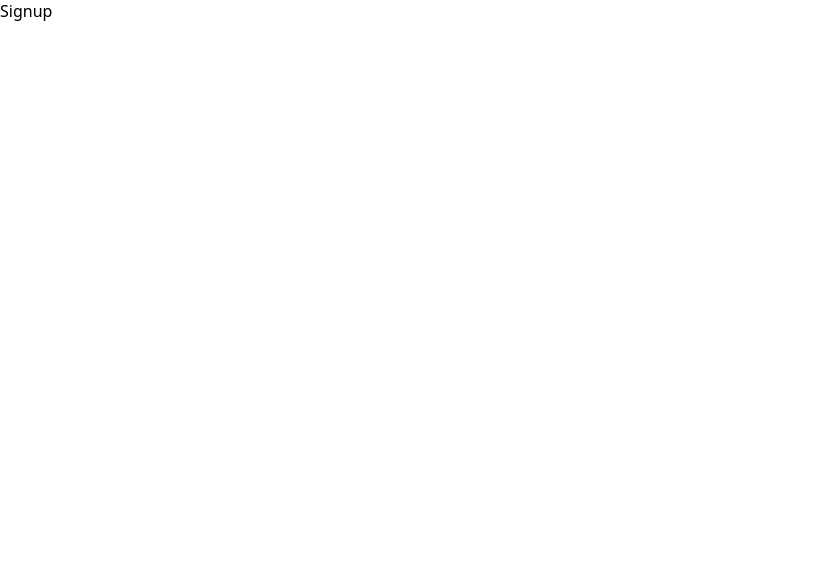
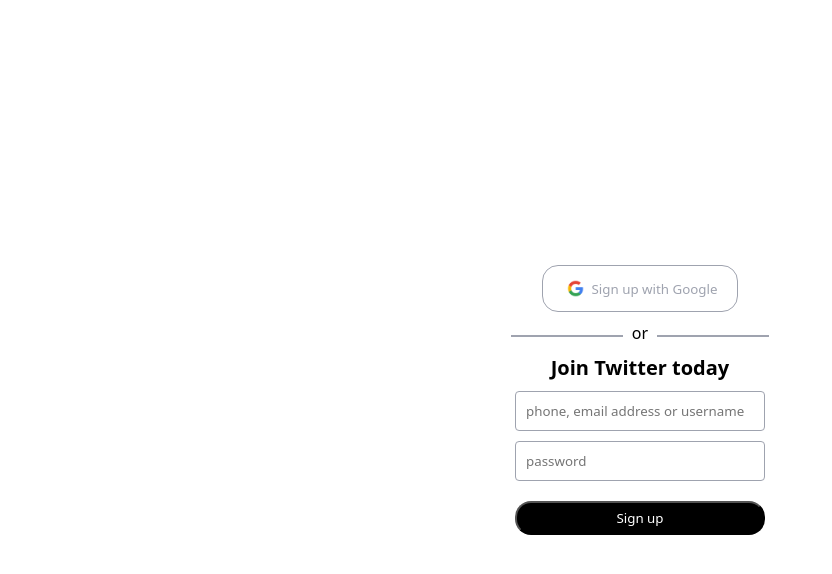
Before and after one commit to M-AminM/twitter-clone, a Next.js app: page /signup in a window 1280 px wide. Shown: the top 574 px of the page, without its empty margins (0-832 px from the left). Built offline with nearby package versions, Linux system fonts and the light colour scheme; no server answers.

Commit message:
signup component

```diff
--- a/app/login/login.module.scss
+++ b/app/login/login.module.scss
@@ -6,23 +6,6 @@
   width: 100%;
   height: 100vh;
   gap: 10px;
-
-  &__title {
-    font-size: 20px;
-  }
-
-  &__input {
-    width: 250px;
-    padding: 10px;
-    border: 1px solid #9fa3af;
-    outline: none;
-    border-radius: 4px;
-    cursor: pointer;
-
-    &::placeholder {
-      font-weight: 500;
-    }
-  }
 
   &__google {
     padding: 10px 20px;
@@ -38,46 +21,4 @@
     gap: 4px;
     cursor: pointer;
   }
-
-  &__or {
-    font-size: 16px;
-    position: relative;
-
-    &::after {
-      content: "";
-      border: 1px solid #9fa3af;
-      width: 110px;
-      position: absolute;
-      top: 60%;
-      left: 25px;
-    }
-
-    &::before {
-      content: "";
-      border: 1px solid #9fa3af;
-      width: 110px;
-      position: absolute;
-      top: 60%;
-      right: 25px;
-    }
-  }
-
-  &__button {
-    cursor: pointer;
-    margin-top: 10px;
-    width: 250px;
-    padding: 6px 20px;
-    color: #fff;
-    background: #000;
-    outline: none;
-    border-radius: 16px;
-    font-weight: 500;
-
-    transition: all 0.4s;
-    &:hover {
-      background: #fff;
-      color: #000;
-      border: 1px solid #9fa3af;
-    }
-  }
 }
--- a/app/signup/page.tsx
+++ b/app/signup/page.tsx
@@ -1,10 +1,42 @@
-import React from 'react';
-import styles from "./signup.module.scss";
+"use client";
+import React, { useRef } from "react";
+import styles from "../login/login.module.scss";
+import { useSession, signIn, signOut } from "next-auth/react";
+import Image from "next/image";
+import Entry from "@/components/entry/entry";
 
 const Signup = () => {
+  const { data: session }: any = useSession();
+  const inputRef = useRef<HTMLInputElement>(null);
+  const passwordRef = useRef<HTMLInputElement>(null);
+
+  const signinHandler = () => {
+    // console.log(inputRef.current?.value);
+    // console.log(passwordRef.current?.value);
+
+    const res = fetch("/api/auth/signup", {
+      method: "POST",
+      body: JSON.stringify({
+        userInfo: inputRef.current?.value,
+        password: passwordRef.current?.value,
+      }),
+    });
+  };
   return (
-    <div className={styles.signup}>Signup</div>
-  )
-}
+    <div className={styles.login}>
+      <button onClick={() => signIn()} className={styles.login__google}>
+        <Image src="/assets/google.png " alt="google" width={25} height={25} />
+        Sign up with Google
+      </button>
+      <Entry
+        inputRef={inputRef}
+        passwordRef={passwordRef}
+        signinHandler={signinHandler}
+        title="Join Twitter today"
+        buttonText="Sign up"
+      />
+    </div>
+  );
+};
 
-export default Signup
+export default Signup;
--- a/app/signup/signup.module.scss
+++ b/app/signup/signup.module.scss
@@ -0,0 +1,28 @@
+.signup {
+    display: flex;
+    justify-content: center;
+    align-items: center;
+    width: 100%;
+    height: 100vh;
+    flex-direction: column;
+    gap: 10px;
+
+    &__title {
+        font-size: 20px;
+    }
+
+    &__google {
+        padding: 10px 20px;
+        outline: none;
+        border: 1px solid #9fa3af;
+        color: #9fa3af;
+        font-weight: 500;
+        background: #fff;
+        border-radius: 16px;
+        display: flex;
+        justify-content: center;
+        align-items: center;
+        gap: 4px;
+        cursor: pointer;
+      }
+}
--- /dev/null
+++ b/components/entry/entry.module.scss
@@ -0,0 +1,58 @@
+.login {
+  &__title {
+    font-size: 20px;
+  }
+  &__input {
+    width: 250px;
+    padding: 10px;
+    border: 1px solid #9fa3af;
+    outline: none;
+    border-radius: 4px;
+    cursor: pointer;
+
+    &::placeholder {
+      font-weight: 500;
+    }
+  }
+  &__or {
+    font-size: 16px;
+    position: relative;
+
+    &::after {
+      content: "";
+      border: 1px solid #9fa3af;
+      width: 110px;
+      position: absolute;
+      top: 60%;
+      left: 25px;
+    }
+
+    &::before {
+      content: "";
+      border: 1px solid #9fa3af;
+      width: 110px;
+      position: absolute;
+      top: 60%;
+      right: 25px;
+    }
+  }
+
+  &__button {
+    cursor: pointer;
+    margin-top: 10px;
+    width: 250px;
+    padding: 6px 20px;
+    color: #fff;
+    background: #000;
+    outline: none;
+    border-radius: 16px;
+    font-weight: 500;
+
+    transition: all 0.4s;
+    &:hover {
+      background: #fff;
+      color: #000;
+      border: 1px solid #9fa3af;
+    }
+  }
+}
--- /dev/null
+++ b/components/entry/entry.tsx
@@ -0,0 +1,43 @@
+import React from "react";
+import styles from "./entry.module.scss";
+
+interface Props {
+  inputRef: any;
+  passwordRef: any;
+  signinHandler: () => void;
+  title: string;
+  buttonText: string;
+}
+
+const Entry: React.FC<Props> = ({
+  inputRef,
+  passwordRef,
+  signinHandler,
+  title,
+  buttonText,
+}) => {
+  return (
+    <>
+      <div className={styles.login__or}>or</div>
+      <h1 className={styles.login__title}>{title}</h1>
+      <input
+        className={styles.login__input}
+        placeholder="phone, email address or username"
+        type="text"
+        ref={inputRef}
+      />
+      <input
+        className={styles.login__input}
+        placeholder="password"
+        type="password"
+        ref={passwordRef}
+      />
+
+      <button className={styles.login__button} onClick={signinHandler}>
+        {buttonText}
+      </button>
+    </>
+  );
+};
+
+export default Entry;
```
Also changed, not shown: app/login/page.tsx (+26 -47 lines), pages/api/auth/signup.ts (added, +11 -0 lines).
